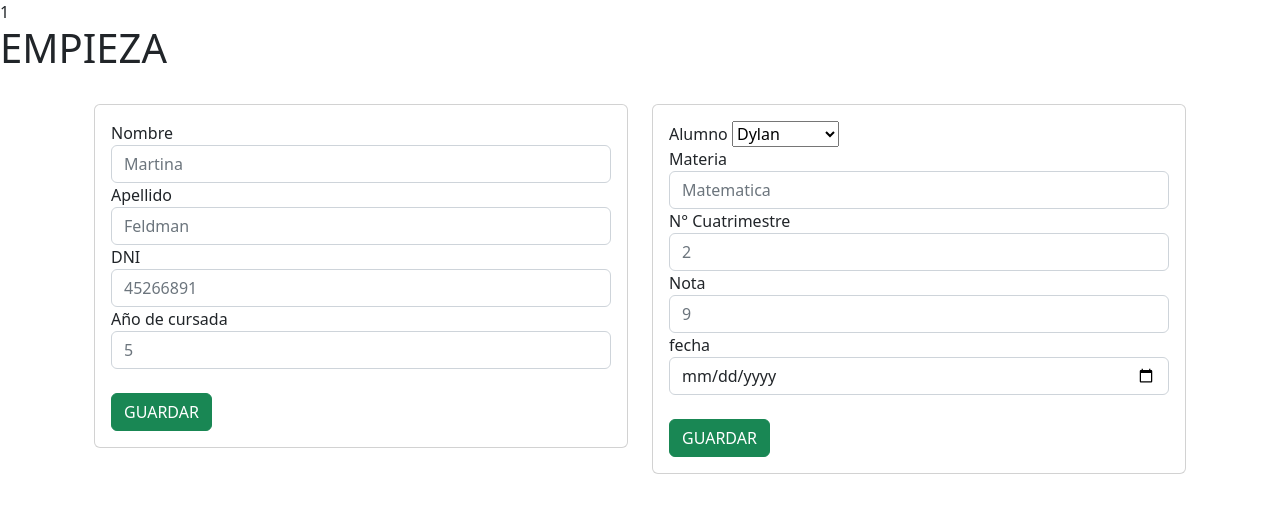
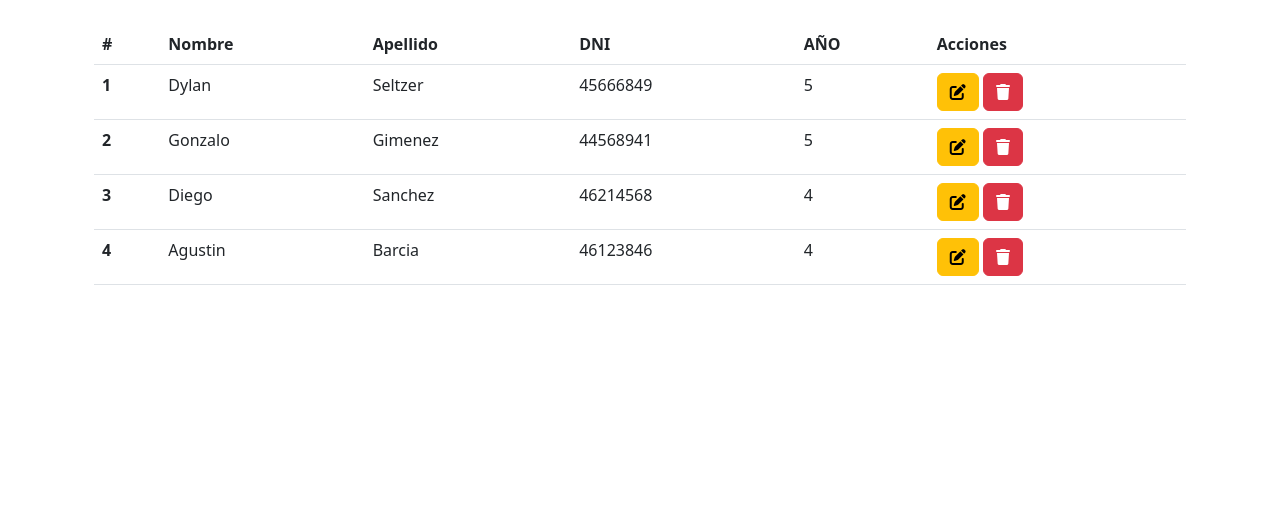
Before and after one commit to DylanselET32/sistema_escuela, a PHP site: page / in a window 1280 px wide. Shown: the part 56-569 px from the top of the page. Run offline with PHP 8.4, Linux system fonts and the light colour scheme; data comes from the database, SQL or seed files in the repository; some libraries are stand-ins or nearby versions.

Commit message:
Creacion de tabla de Alumnos
Todavia no anda bien, Hay un error que va a traer problemas, el año tiene una ñ y la ñ no anda bien

```diff
--- a/sistemaEscuela/includes/formCalificacion.php
+++ b/sistemaEscuela/includes/formCalificacion.php
@@ -13,8 +13,6 @@
                       <option value="<?php echo $row['id'] ?>"><?php echo $row['nombre'] ?></option>
                 <?php
             }
-
-
 
             ?>
             </select>
--- a/sistemaEscuela/includes/header.php
+++ b/sistemaEscuela/includes/header.php
@@ -7,6 +7,7 @@
     <title>SCE</title>
     <link href="https://cdn.jsdelivr.net/npm/bootstrap@5.2.2/dist/css/bootstrap.min.css" rel="stylesheet" integrity="sha384-Zenh87qX5JnK2Jl0vWa8Ck2rdkQ2Bzep5IDxbcnCeuOxjzrPF/et3URy9Bv1WTRi" crossorigin="anonymous">
     <link rel="stylesheet" href="styles.css">
+    <script src="https://kit.fontawesome.com/816e222e86.js" crossorigin="anonymous"></script>
 </head>
 <body>
     <nav class="navbar navbar-dark bg-dark">
--- /dev/null
+++ b/sistemaEscuela/includes/tablaAlumnos.php
@@ -0,0 +1,39 @@
+<table class="table table-hover">
+  <thead>
+    <tr>
+      <th scope="col">#</th>
+      <th scope="col">Nombre</th>
+      <th scope="col">Apellido</th>
+      <th scope="col">DNI</th>
+      <th scope="col">AÑO</th>
+      <th scope="col">Acciones</th>
+    </tr>
+  </thead>
+  <tbody>
+      <?php
+      $datos = getAllAlumno();
+      $cont = 0;
+      while($row = mysqli_fetch_array($datos)){
+              //codigo HTML AHORA
+          ?>
+            <tr>
+                <th scope="row"><?php echo ++$cont?></th>
+                <td><?php echo $row['nombre']?></td>
+                <td><?php echo $row['apellido']?></td>
+                <td><?php echo $row['dni']?></td>
+                <td><?php echo $row[4]?></td>
+
+                <td>
+                <button type="button" class="btn btn-warning"><i class="fa-solid fa-pen-to-square"></i></button>
+                <button type="button" class="btn btn-danger"><i class="fa-solid fa-trash"></i></button>
+                </td>
+            </tr>
+          <?php
+
+      }
+
+      ?>
+
+
+  </tbody>
+</table>
--- a/sistemaEscuela/index.php
+++ b/sistemaEscuela/index.php
@@ -1,13 +1,9 @@
 
 <?php include("db.php")?>
 <?php include("includes/header.php")?>
-<?php echo addAlumno('jorge','montero',12345678,3);?>
 
-<?php prueba()?>
-
-<h1>EMPIEZA</h1>
 <div class="container p-4 ">
-
+    <!--
     <div class="row">
         <div class="col-md-6">
         <?php include("includes/formAlumno.php")?>
@@ -16,6 +12,9 @@
         <?php include("includes/formCalificacion.php")?>
         </div>
     </div>
+    -->
+    <?php include("includes/tablaAlumnos.php")?>
+
 </div>
 
 <?php include("includes/footer.php")?>
```
